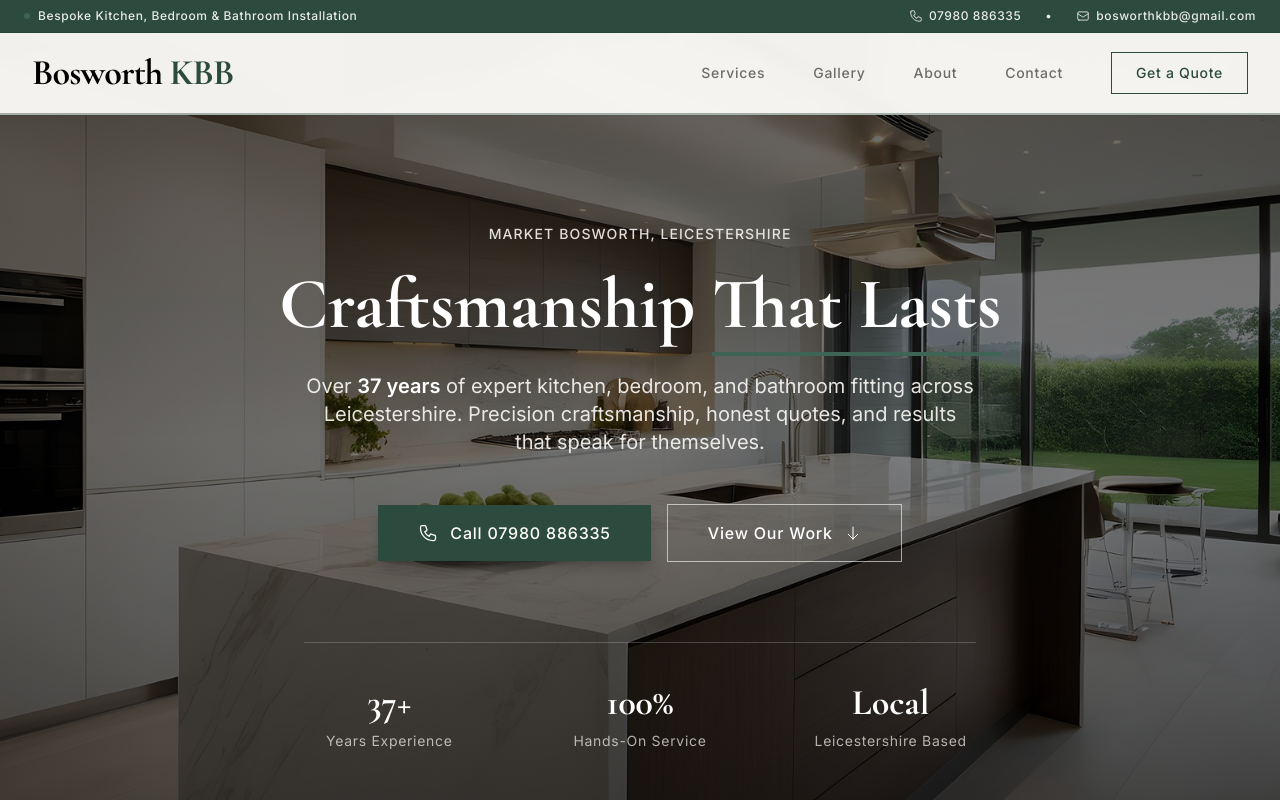
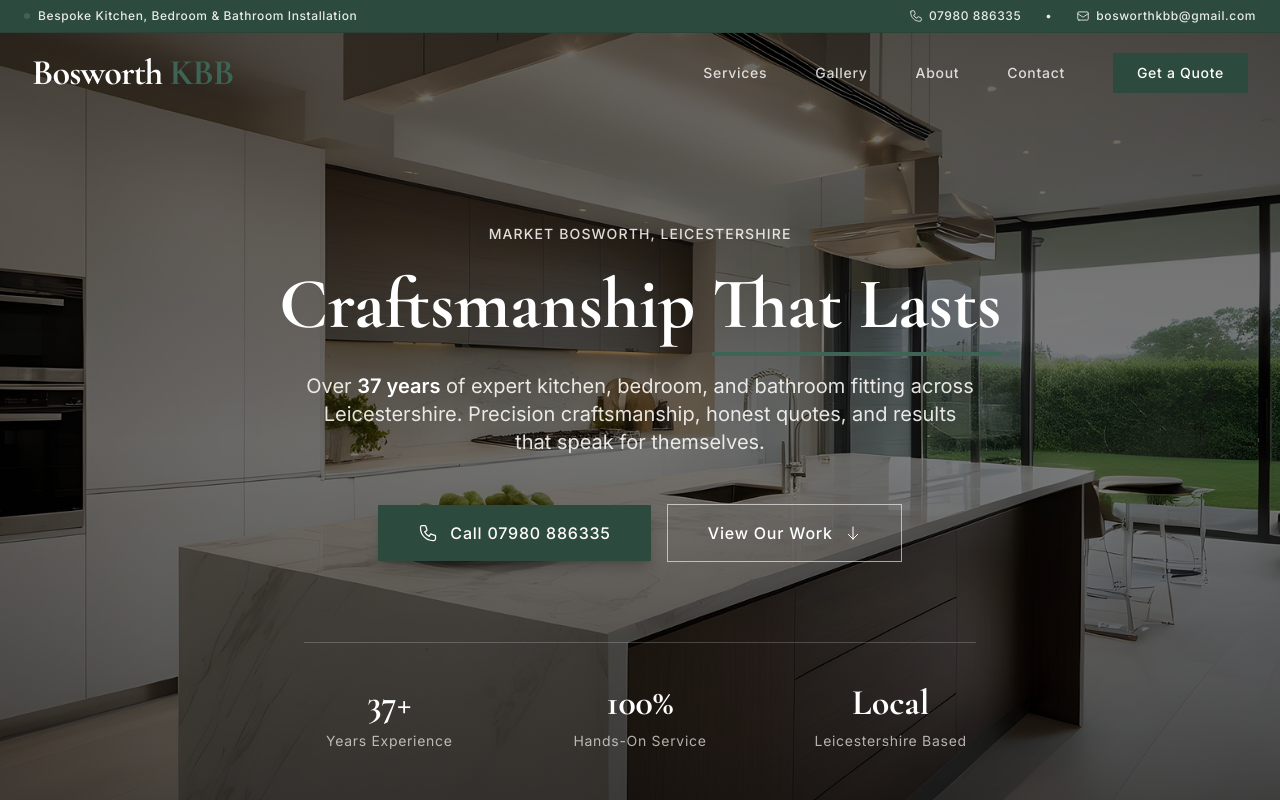
Before and after one commit to coxy7101/Bosworth-KBB, a React (Vite) app: page / in a window 1280 px wide. Shown: the top 800 px of the page. Built offline with nearby package versions, Linux system fonts and the light colour scheme.

Commit message:
Glass nav and premium polish

```diff
--- a/src/App.tsx
+++ b/src/App.tsx
@@ -2,6 +2,15 @@ import { useState, useEffect } from 'react';
 
 function App() {
   const [mobileMenuOpen, setMobileMenuOpen] = useState(false);
+  const [scrolled, setScrolled] = useState(false);
+
+  useEffect(() => {
+    const handleScroll = () => {
+      setScrolled(window.scrollY > 50);
+    };
+    window.addEventListener('scroll', handleScroll, { passive: true });
+    return () => window.removeEventListener('scroll', handleScroll);
+  }, []);
 
   useEffect(() => {
     const observer = new IntersectionObserver(
@@ -37,7 +46,7 @@ function App() {
   return (
     <div className="min-h-screen bg-cream-100">
       {/* Navigation */}
-      <nav className="fixed top-0 left-0 right-0 z-50 bg-cream-50/95 backdrop-blur-sm border-b-2 border-accent/40 shadow-sm">
+      <nav className={`fixed top-0 left-0 right-0 z-50 transition-all duration-500 ease-in-out ${scrolled ? 'bg-cream-50/80 backdrop-blur-xl shadow-lg shadow-black/5 border-b border-cream-300/50' : 'bg-transparent border-b border-transparent'}`}>
         {/* Top Utility Bar */}
         <div className="bg-accent text-cream-50/90 text-xs px-6 py-2 border-b border-accent-dark/30 hidden md:block">
           <div className="max-w-7xl mx-auto flex justify-between items-center font-medium tracking-wide">
@@ -66,8 +75,8 @@ function App() {
         <div className="max-w-7xl mx-auto px-6 lg:px-8">
           <div className="flex justify-between items-center h-20">
             <button onClick={() => scrollToSection('hero')} className="flex items-center">
-              <span className="font-serif font-bold text-3xl md:text-4xl text-black tracking-tight">
-                Bosworth <span className="text-accent">KBB</span>
+              <span className={`font-serif font-bold text-3xl md:text-4xl tracking-tight transition-colors duration-500 ${scrolled ? 'text-black' : 'text-white'}`}>
+                Bosworth <span className={`transition-colors duration-500 ${scrolled ? 'text-accent' : 'text-accent-light'}`}>KBB</span>
               </span>
             </button>
 
@@ -77,14 +86,14 @@ function App() {
                 <button
                   key={item}
                   onClick={() => scrollToSection(item.toLowerCase())}
-                  className="text-charcoal-muted hover:text-accent transition-colors text-sm font-medium tracking-wide"
+                  className={`hover:text-accent transition-colors duration-300 text-sm font-medium tracking-wide ${scrolled ? 'text-charcoal-muted' : 'text-white/80 hover:text-white'}`}
                 >
                   {item}
                 </button>
               ))}
               <a
                 href="tel:07980886335"
-                className="border border-accent text-accent hover:bg-accent hover:text-cream-50 px-6 py-2.5 text-sm font-medium tracking-wide transition-all"
+                className={`px-6 py-2.5 text-sm font-medium tracking-wide transition-all duration-300 ${scrolled ? 'border border-accent text-accent hover:bg-accent hover:text-cream-50' : 'bg-accent hover:bg-accent-dark text-cream-50'}`}
               >
                 Get a Quote
               </a>
@@ -93,7 +102,7 @@ function App() {
             {/* Mobile Menu Button */}
             <button
               onClick={() => setMobileMenuOpen(!mobileMenuOpen)}
-              className="md:hidden text-charcoal p-2"
+              className={`md:hidden p-2 transition-colors duration-500 ${scrolled ? 'text-charcoal' : 'text-white'}`}
               aria-label="Toggle menu"
             >
               <svg className="w-6 h-6" fill="none" stroke="currentColor" viewBox="0 0 24 24">
@@ -109,7 +118,7 @@ function App() {
 
         {/* Mobile Menu */}
         {mobileMenuOpen && (
-          <div className="md:hidden bg-cream-50 border-t border-cream-300">
+          <div className="md:hidden bg-cream-50/95 backdrop-blur-xl border-t border-cream-300/50">
             <div className="px-6 py-6 space-y-4">
               {['Services', 'Gallery', 'About', 'Contact'].map((item) => (
                 <button
@@ -318,7 +327,7 @@ function App() {
             ].map((service, index) => (
               <div
                 key={index}
-                className={`bg-cream-100 p-10 border border-cream-300/80 hover:border-accent/50 hover:shadow-xl hover:shadow-accent/5 transition-all duration-300 group scroll-animate delay-${((index % 3) + 1) * 100}`}
+                className={`bg-cream-100/60 backdrop-blur-sm p-10 border border-cream-300/50 hover:border-accent/30 hover:shadow-2xl hover:shadow-accent/5 hover:-translate-y-1 transition-all duration-500 group scroll-animate delay-${((index % 3) + 1) * 100}`}
               >
                 <div className="text-accent mb-6">
                   {service.icon}
@@ -514,7 +523,7 @@ function App() {
             ))}
           </div>
 
-          <div className="max-w-3xl mx-auto bg-cream-50 border-2 border-accent/20 shadow-xl p-12 md:p-16 scroll-animate delay-200 relative overflow-hidden">
+          <div className="max-w-3xl mx-auto bg-cream-50/70 backdrop-blur-md border border-accent/15 shadow-2xl shadow-accent/5 p-12 md:p-16 scroll-animate delay-200 relative overflow-hidden">
             <div className="absolute top-0 left-0 w-4 h-4 border-l border-t border-accent" />
             <div className="absolute bottom-0 right-0 w-4 h-4 border-r border-b border-accent" />
             <div className="text-center relative z-10">
@@ -550,7 +559,7 @@ function App() {
           </div>
 
           <div className="max-w-4xl mx-auto scroll-animate delay-100">
-            <div className="bg-cream-50 border border-cream-300 shadow-xl">
+            <div className="bg-cream-50/70 backdrop-blur-md border border-cream-300/50 shadow-2xl shadow-black/5 overflow-hidden">
               <div className="grid md:grid-cols-2">
                 {/* Contact Info */}
                 <div className="bg-accent p-12 md:p-16 relative overflow-hidden">
```
